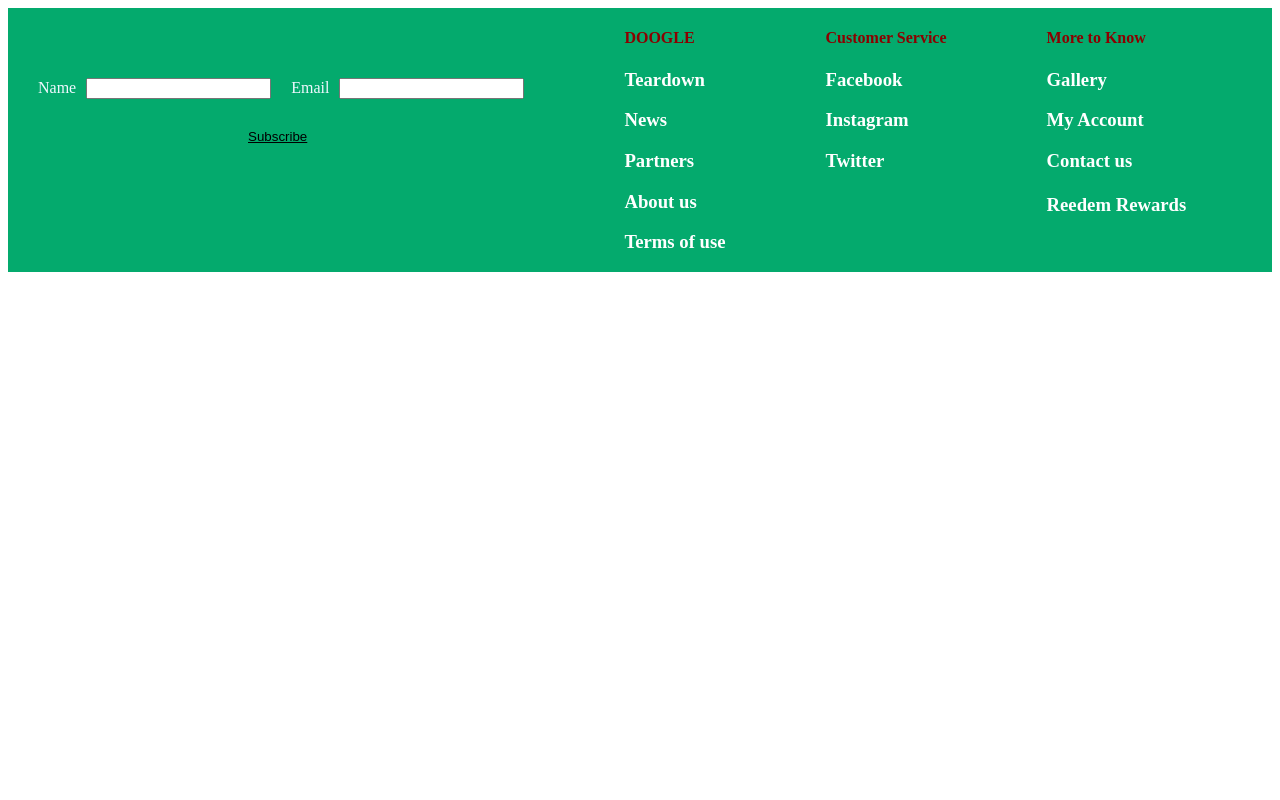
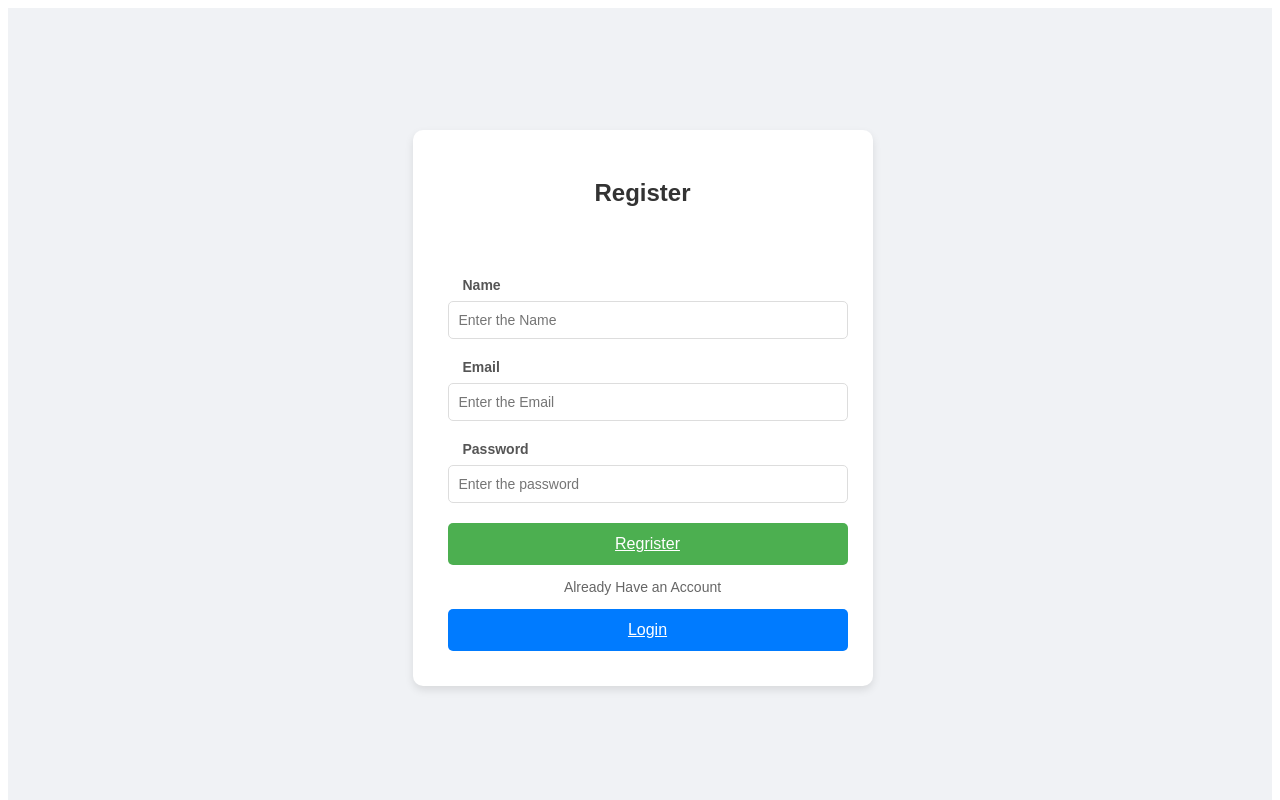
Before and after one commit to ANAND015/advanced-full_stack, a React (Vite) app in the folder fullstack_proj/: page /SignUp in a window 1280 px wide. Shown: the top 800 px of the page. Built offline with nearby package versions, Linux system fonts and the light colour scheme.

Commit message:
Day7_Task

```diff
--- a/fullstack_proj/src/App.jsx
+++ b/fullstack_proj/src/App.jsx
@@ -9,6 +9,8 @@ import {BrowserRouter,Routes,Route} from "react-router-dom"
 import UseEffect from './Components/FunctionalComponent/UseEffect'
 import UseRef from './Components/FunctionalComponent/UseRef'
 import UseMemo from './Components/FunctionalComponent/UseMemo'
+import Signup from './Components/Authentication/Signup'
+import Login from './Components/Authentication/Login'
 function App() {
    return (
     <BrowserRouter>
@@ -22,6 +24,10 @@ function App() {
       <Route path='UseEffect' element={<UseEffect/>}/>
       <Route path='UseRef' element={<UseRef/>}/>
       <Route path='UseMemo' element={<UseMemo/>}/>
+      <Route path='SignUp' element={<Signup/>}/>
+      <Route path='Login' element={<Login/>}/>
+
+
     </Routes>
     <Footer/>
     </BrowserRouter>
--- /dev/null
+++ b/fullstack_proj/src/Components/Authentication/Login.css
@@ -0,0 +1,97 @@
+/* Login.css */
+
+/* Container styling */
+.login-container {
+    display: flex;
+    justify-content: center;
+    align-items: center;
+    min-height: 100vh;
+    background-color: #f0f2f5;
+    font-family: Arial, sans-serif;
+  }
+
+  /* Card design */
+  .login-card {
+    background-color: #ffffff;
+    padding: 30px;
+    border-radius: 10px;
+    box-shadow: 0 4px 8px rgba(0, 0, 0, 0.1);
+    width: 100%;
+    max-width: 400px;
+  }
+
+  .login-card h2 {
+    text-align: center;
+    margin-bottom: 20px;
+    color: #333;
+    font-size: 24px;
+  }
+
+  /* Input fields */
+  .login-field {
+    margin-bottom: 20px;
+  }
+
+  .login-field label {
+    display: block;
+    font-size: 14px;
+    color: #555;
+    margin-bottom: 8px;
+  }
+
+  .login-field input {
+    width: 100%;
+    padding: 10px;
+    font-size: 14px;
+    border: 1px solid #ddd;
+    border-radius: 5px;
+    box-sizing: border-box;
+  }
+
+  .login-field input:focus {
+    outline: none;
+    border-color: #4caf50;
+    box-shadow: 0 0 5px rgba(76, 175, 80, 0.3);
+  }
+
+  /* Buttons */
+  .login-btn, .signup-btn {
+    display: block;
+    width: 100%;
+    padding: 12px;
+    font-size: 16px;
+    border: none;
+    border-radius: 5px;
+    cursor: pointer;
+    transition: background-color 0.3s ease;
+    margin-bottom: 10px;
+  }
+
+  .login-btn {
+    background-color: #4caf50;
+    color: white;
+    margin-left: 5px;
+
+  }
+
+  .login-btn:hover {
+    background-color: #45a049;
+  }
+
+  .signup-btn {
+    background-color: #007bff;
+    color: white;
+    margin-left: 5px;
+
+  }
+
+  .signup-btn:hover {
+    background-color: #0056b3;
+  }
+
+  /* Text */
+  p {
+    text-align: center;
+    font-size: 14px;
+    color: #666;
+  }
--- /dev/null
+++ b/fullstack_proj/src/Components/Authentication/Login.jsx
@@ -0,0 +1,30 @@
+import "./Login.css";
+
+function Login() {
+  return (
+    <div className="login-container">
+      <div className="login-card">
+        <h2>Login</h2>
+        <form>
+          <div className="login-field">
+            <label htmlFor="email">
+              <strong>Email</strong>
+            </label>
+            <input type="email" placeholder="Enter your email" name="email" required />
+          </div>
+          <div className="login-field">
+            <label htmlFor="password">
+              <strong>Password</strong>
+            </label>
+            <input type="password" placeholder="Enter your password" name="password" required />
+          </div>
+          <button type="submit" className="login-btn">Login</button>
+          <p> Do not have an account?</p>
+          <button className="signup-btn">Register</button>
+        </form>
+      </div>
+    </div>
+  );
+}
+
+export default Login;
--- /dev/null
+++ b/fullstack_proj/src/Components/Authentication/Signup.css
@@ -0,0 +1,95 @@
+.one {
+    display: flex;
+    justify-content: center;
+    align-items: center;
+    min-height: 100vh;
+    background-color: #f0f2f5;
+    font-family: Arial, sans-serif;
+  }
+
+  .two {
+    background-color: #ffffff;
+    padding: 30px;
+    border-radius: 10px;
+    box-shadow: 0 4px 8px rgba(0, 0, 0, 0.1);
+    width: 100%;
+    max-width: 400px;
+    margin-left: 5px;
+  }
+
+  .two h2 {
+    text-align: center;
+    margin-bottom: 20px;
+    color: #333;
+    font-size: 24px;
+  }
+
+  .three, .four {
+    margin-bottom: 20px;
+  }
+
+  .three label, .four label {
+    display: block;
+    font-size: 14px;
+    color: #555;
+    margin-bottom: 8px;
+  }
+
+  .three input, .four input {
+    width: 100%;
+    padding: 10px;
+    font-size: 14px;
+    border: 1px solid #ddd;
+    border-radius: 5px;
+    box-sizing: border-box;
+    margin-left: 5px;
+  }
+
+  .three input:focus, .four input:focus {
+    outline: none;
+    border-color: #4caf50;
+    box-shadow: 0 0 5px rgba(76, 175, 80, 0.3);
+  }
+
+  .five, .six {
+    display: block;
+    width: 100%;
+    padding: 12px;
+    font-size: 16px;
+    border: none;
+    border-radius: 5px;
+    cursor: pointer;
+    transition: background-color 0.3s ease;
+    margin-bottom: 5px;
+  }
+
+  .five {
+    background-color: #4caf50;
+    color: white;
+    margin-left: 5px;
+  }
+
+  .five:hover {
+    background-color: #45a049;
+    text-decoration: #0056b3;
+  }
+
+  .six {
+    background-color: #007bff;
+    color: white;
+    margin-left: 5px;
+    width: 94%;
+    text-align: center;
+  }
+
+  .six:hover {
+    background-color: #0056b3;
+    text-decoration:double;
+
+  }
+
+  p {
+    text-align: center;
+    font-size: 14px;
+    color: #666;
+  }
--- /dev/null
+++ b/fullstack_proj/src/Components/Authentication/Signup.jsx
@@ -0,0 +1,69 @@
+import { Link } from "react-router-dom";
+import "./Signup.css";
+import { useState } from "react";
+import axios from "axios";
+Link;
+
+function Signup() {
+  const [name, setName] = useState();
+  const [email, setEmail] = useState();
+  const [password, setPassword] = useState();
+
+  const handleSubmit=(e)=>{
+    e.preventDefault()
+    axios.post('',{name,email,password})
+    .then(result=>console.log(result))
+    .catch(err=>console.log(err))
+  }
+  return (
+    <div className="one">
+      <div className="two">
+        <h2>Register</h2>
+        <form onSubmit={handleSubmit}>
+          <div className="three">
+            <label htmlFor="email">
+              <strong>Name</strong>
+            </label>
+            <input
+              type="text"
+              placeholder="Enter the Name"
+              name="email"
+              onChange={(e) => setName(e.target.value)}
+            />
+          </div>
+          <div className="three">
+            <label htmlFor="email">
+              <strong>Email</strong>
+            </label>
+            <input
+              type="text"
+              placeholder="Enter the Email"
+              name="email"
+              onChange={(e) => setEmail(e.target.value)}
+            />
+          </div>
+          <div className="four">
+            <label htmlFor="email">
+              <strong>Password</strong>
+            </label>
+            <input
+              type="text"
+              placeholder="Enter the password"
+              name="password"
+              onChange={(e) => setPassword(e.target.value)}
+            />
+          </div>
+          <button type="Submit" className="five">
+            Regrister
+          </button>
+          <p>Already Have an Account</p>
+          <Link to="/Login " className="six">
+            Login
+          </Link>
+        </form>
+      </div>
+    </div>
+  );
+}
+
+export default Signup;
```
Also changed, not shown: 2 other files (tests, documents, lock files or other folders).
